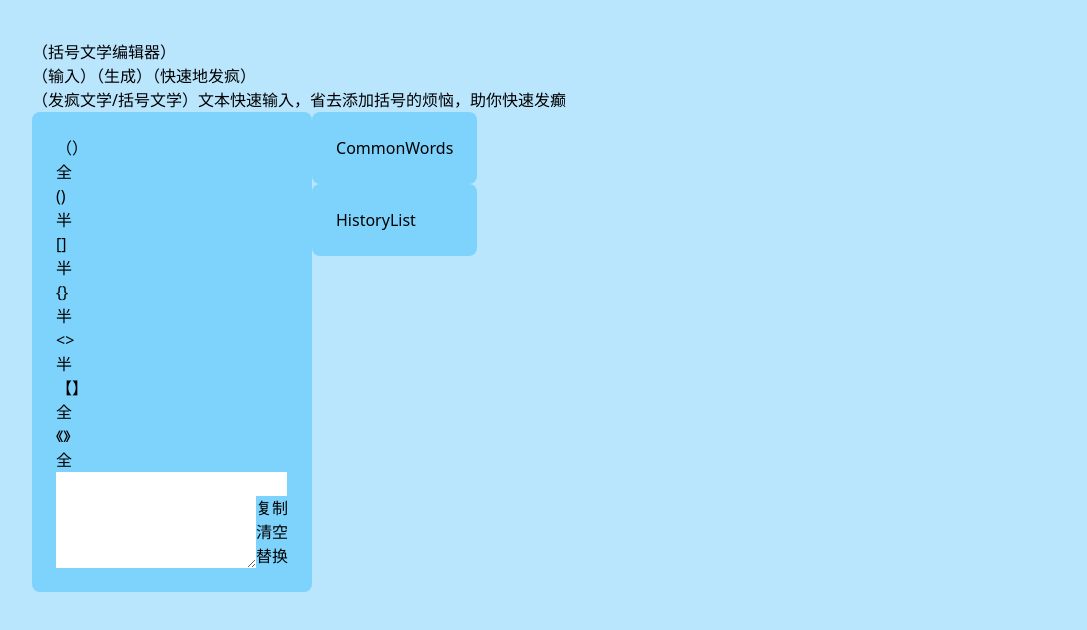
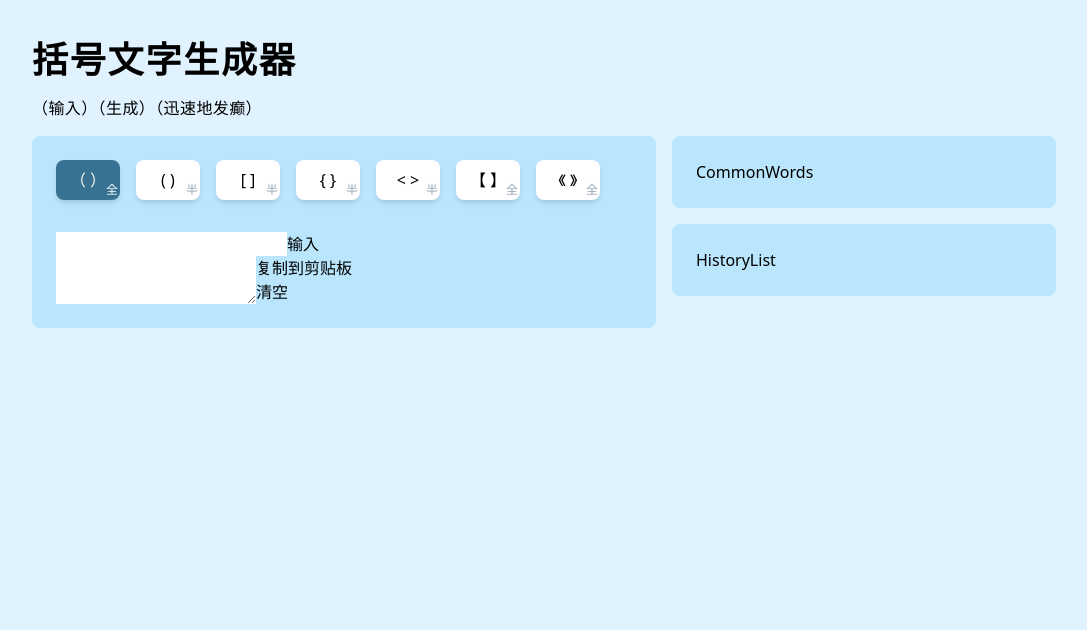
Before and after one commit to kudryavka1013/insane-text-generator, a React (Create React App) app: page / in a window 1280 px wide. Shown: the top 630 px of the page, without its empty margins (8-1095 px from the left). Built offline with nearby package versions, Linux system fonts and the light colour scheme.

Commit message:
feat: 符号选择，基础样式

```diff
--- a/src/App.tsx
+++ b/src/App.tsx
@@ -6,11 +6,13 @@ import { Title } from "./Components/Title";
 
 function App() {
   return (
-    <div className="p-10 h-screen bg-sky-200">
+    <div className="absolute p-10 left-0 right-0 top-0 bottom-0 bg-sky-100">
       <Title />
-      <div className="flex">
-        <Editor />
-        <div>
+      <div className="flex gap-4 max-w-screen-lg max-[995px]:flex-col">
+        <div className="flex-1">
+          <Editor />
+        </div>
+        <div className="w-96 flex flex-col gap-4 max-[995px]:w-auto">
           <CommonWords />
           <HistoryList />
         </div>
--- a/src/Components/Card.tsx
+++ b/src/Components/Card.tsx
@@ -2,8 +2,9 @@ import React from "react"
 
 export const Card = (props: any) => {
   return (
-    <div className="bg-sky-300 p-6 rounded-lg">
-      {props.children}
+    <div className="bg-sky-200 p-6 rounded-lg">
+      {props.title && <div>{props.title}</div>}
+      <div>{props.children}</div>
     </div>
   )
 }
--- a/src/Components/Config.tsx
+++ b/src/Components/Config.tsx
@@ -1,38 +1,37 @@
-import React, { useState } from "react"
+import React, { useEffect, useState } from "react"
 import { RadioGroup } from '@headlessui/react'
+import { labels } from "../Config/types"
 
-const enum labelType {
-  hw = '半',
-  fw = '全'
-}
-
-const label = [
-  { name: '（）', type: labelType.fw },
-  { name: '()', type: labelType.hw },
-  { name: '[]', type: labelType.hw },
-  { name: '{}', type: labelType.hw },
-  { name: '<>', type: labelType.hw },
-  { name: '【】', type: labelType.fw },
-  { name: '《》', type: labelType.fw }]
 
 export const Config = () => {
-  const [selected, setSelected] = useState(label[0])
+  const [selected, setSelected] = useState(labels[0])
+
+  useEffect(() => {
+    // set global state
+  }, [selected])
+
   return (
     <div>
       <RadioGroup value={selected} onChange={setSelected}>
         <RadioGroup.Label className="sr-only">括号设置</RadioGroup.Label>
-        {label.map(item => (
-          <RadioGroup.Option
-            key={item.name}
-            value={item.name}
-            className="">
-            <span className="block truncate">{item.name}</span>
-            <span className="">
-              {item.type}
-            </span>
-          </RadioGroup.Option>
-        ))}
+        <div className="flex flex-wrap gap-4">
+          {labels.map(item => (
+            <RadioGroup.Option
+              key={item.name}
+              value={item}
+              className={({ checked }) => `${checked ? 'bg-sky-900 bg-opacity-75 text-white' : 'bg-white'} basis-16 relative cursor-pointer rounded-lg px-2 py-2 shadow-md`}>
+              {({ checked }) => (
+                <>
+                  <span className="block text-center">{item.name}</span>
+                  <div className={`${checked ? 'text-slate-50' : 'text-slate-400'} absolute right-0.5 bottom-0.5 text-xs font-light`}>
+                    {item.type}
+                  </div>
+                </>
+              )}
+            </RadioGroup.Option>
+          ))}
+        </div>
       </RadioGroup>
-    </div >
+    </div>
   )
 }
--- a/src/Components/Editor.tsx
+++ b/src/Components/Editor.tsx
@@ -6,13 +6,16 @@ export const Editor = () => {
   return (
     <Card>
       <Config />
-      <input type="text" />
+      <div className="flex mt-8">
+        <input type="text" />
+        <button>输入</button>
+      </div>
       <div className="flex">
         <textarea></textarea>
         <div className="flex-col">
-          <button className="block">复制</button>
+          <button className="block">复制到剪贴板</button>
           <button className="block">清空</button>
-          <button className="block">替换</button>
+          {/* <button className="block">替换</button> */}
         </div>
       </div>
     </Card>
--- a/src/Components/Title.tsx
+++ b/src/Components/Title.tsx
@@ -2,10 +2,9 @@ import React from "react"
 
 export const Title = () => {
   return (
-    <div>
-      <div>（括号文学编辑器）</div>
-      <div>（输入）（生成）（快速地发疯）</div>
-      <p>（发疯文学/括号文学）文本快速输入，省去添加括号的烦恼，助你快速发癫</p>
+    <div className="mb-4">
+      <div className="text-4xl font-semibold tracking-wider mb-4">括号文字生成器</div>
+      <div className="tracking-wide mb-1">（输入）（生成）（迅速地发癫）</div>
     </div>
   )
 }
--- /dev/null
+++ b/src/Config/types.ts
@@ -0,0 +1,13 @@
+export const enum labelType {
+  hw = '半',
+  fw = '全'
+}
+
+export const labels = [
+  { name: '（ ）', type: labelType.fw },
+  { name: '( )', type: labelType.hw },
+  { name: '[ ]', type: labelType.hw },
+  { name: '{ }', type: labelType.hw },
+  { name: '< >', type: labelType.hw },
+  { name: '【 】', type: labelType.fw },
+  { name: '《 》', type: labelType.fw }]
--- a/src/index.css
+++ b/src/index.css
@@ -1,3 +1,7 @@
 @tailwind base;
 @tailwind components;
 @tailwind utilities;
+
+/* .btn-primary {
+  @apply
+} */
```
Also changed, not shown: 1 other file (tests, documents, lock files or other folders).
